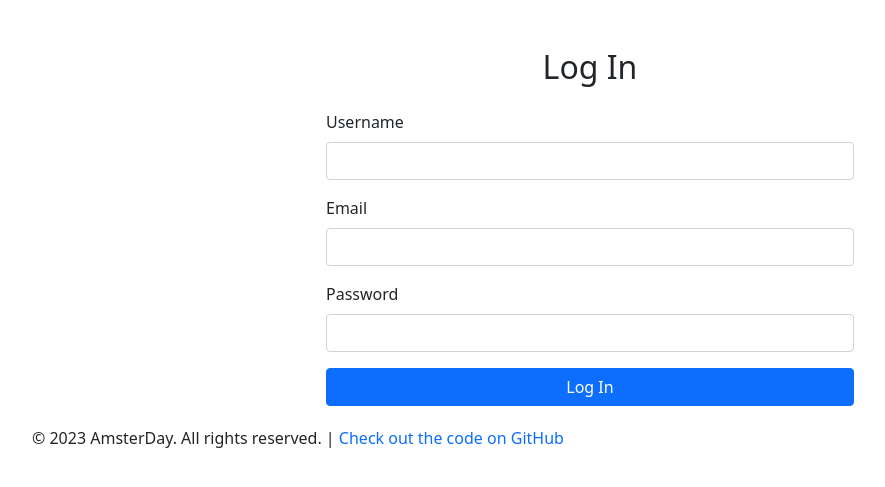
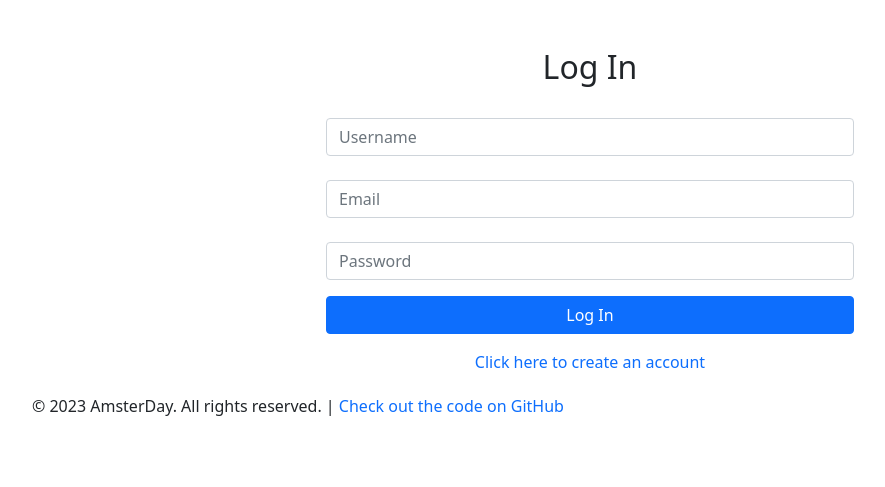
Before and after one commit to AmsterDay/project2-amsterday, a Node server app: page /auth/login in a window 1280 px wide. Shown: the part 82-569 px from the top of the page, without its empty margins (50-935 px from the left). Run offline with Node 20, Linux system fonts and the light colour scheme; some libraries are stand-ins or nearby versions.

Commit message:
update login page

```diff
--- a/views/auth/login.hbs
+++ b/views/auth/login.hbs
@@ -1,23 +1,26 @@
 <div class="container mt-5">
-  <div id="login-form" class="col-md-6 offset-md-3">
-    <h2 class="text-center mb-4">Log In</h2>
+  <div id="login-form" class="col-md-6 offset-md-3 text-center">
+    <h2 class="mb-4">Log In</h2>
     <form action="/auth/login" method="POST">
       <div class="form-group">
-        <label for="username">Username</label>
-        <input type="text" class="form-control" id="username" name="username" placeholder="">
+        <label for="username"></label>
+        <input type="text" class="form-control" id="username" name="username" placeholder="Username">
       </div>
       <div class="form-group">
-        <label for="email">Email</label>
-        <input type="email" class="form-control" id="email" name="email" placeholder="">
+        <label for="email"></label>
+        <input type="email" class="form-control" id="email" name="email" placeholder="Email">
       </div>
       <div class="form-group">
-        <label for="password">Password</label>
-        <input type="password" class="form-control" id="password" name="password" placeholder="">
+        <label for="password"></label>
+        <input type="password" class="form-control" id="password" name="password" placeholder="Password">
       </div>
       <button type="submit" class="btn btn-primary btn-block">Log In</button>
       {{#if errorMessage}}
         <p class="text-danger mt-3">{{errorMessage}}</p>
       {{/if}}
     </form>
+    <p class="mt-3">
+      <a href="/auth/signup" style="text-decoration: none;">Click here to create an account</a>
+    </p>
   </div>
 </div>
```
